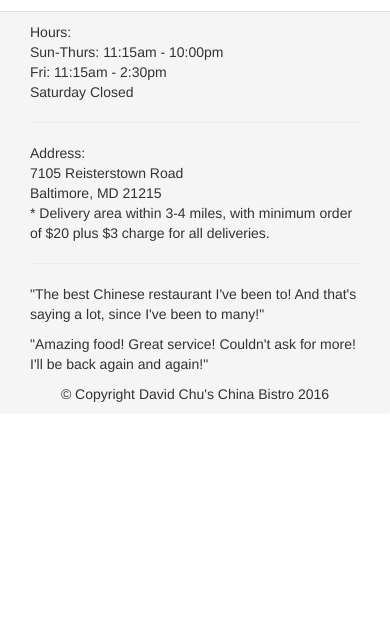
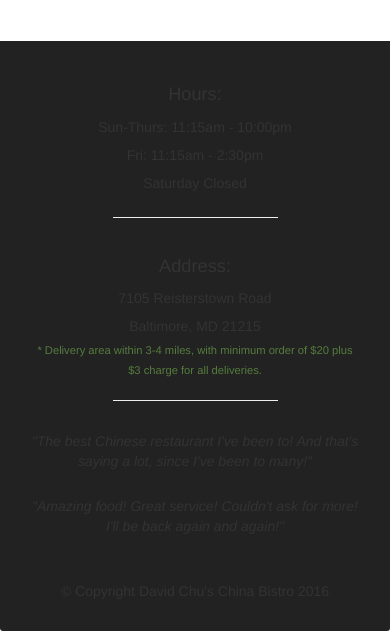
Before and after one commit to AleFlores15/ChifaWeb, a plain HTML site: page index.html in a window 390 px wide. Shown: the part 1233-1864 px from the top of the page. Before the commit the page ends 1647 px from the top, so only its background shows below. Drawn offline with Linux system fonts and the light colour scheme.

Commit message:
footer casi finalizado

```diff
--- a/css/styles.css
+++ b/css/styles.css
@@ -146,6 +146,42 @@
 }
 /* END HOME PAGE */
 
+/*FOOTER*/
+
+/* Footer */
+/* FOOTER */
+.panel-footer {
+  margin-top: 30px;
+  padding-top: 35px;
+  padding-bottom: 30px;
+  background-color: #222;
+  border-top: 0;
+}
+.panel-footer div.row {
+  margin-bottom: 35px;
+}
+
+#hours,
+#address {
+  line-height: 2;
+}
+#hours > span,
+#address > span {
+  font-size: 1.3em;
+}
+#address p {
+  color: #557c3e;
+  font-size: 0.8em;
+  line-height: 1.8;
+}
+#testimonials {
+  font-style: italic;
+}
+#testimonials p:nth-child(2) {
+  margin-top: 25px;
+}
+/* END FOOTER */
+
 /********** Large devices only **********/
 @media (min-width: 1200px) {
   .container .jumbotron {
@@ -247,6 +283,20 @@
     width: 360px;
     margin: 0 auto 15px;
   }
+
+  /* Footer */
+  .panel-footer section {
+    margin-bottom: 30px;
+    text-align: center;
+  }
+  .panel-footer section:nth-child(3) {
+    margin-bottom: 0; /* margin already exists
+  on the whole row */
+  }
+  .panel-footer section hr {
+    width: 50%;
+  }
+  /* End Footer */
 }
 
 /********** Super extra small devices Only :-) (e.g., iPhone 4) **********/
```
